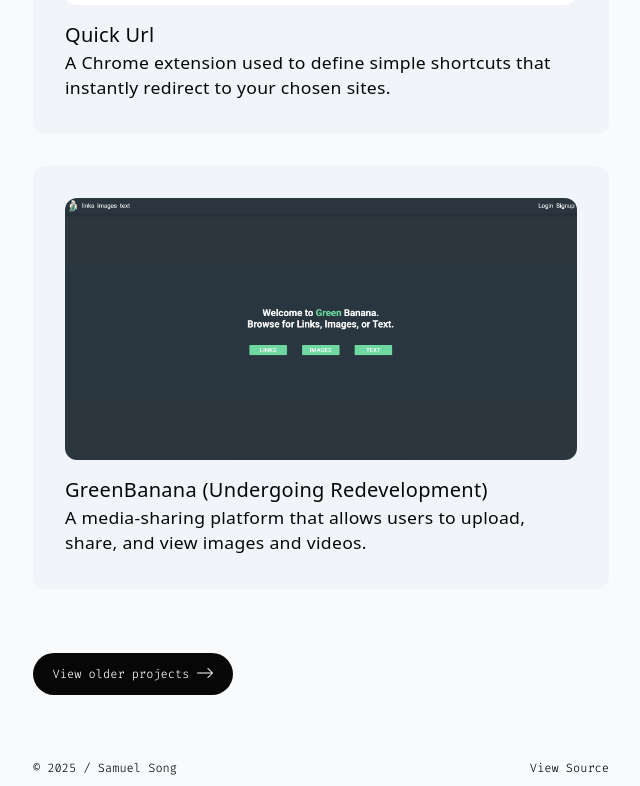
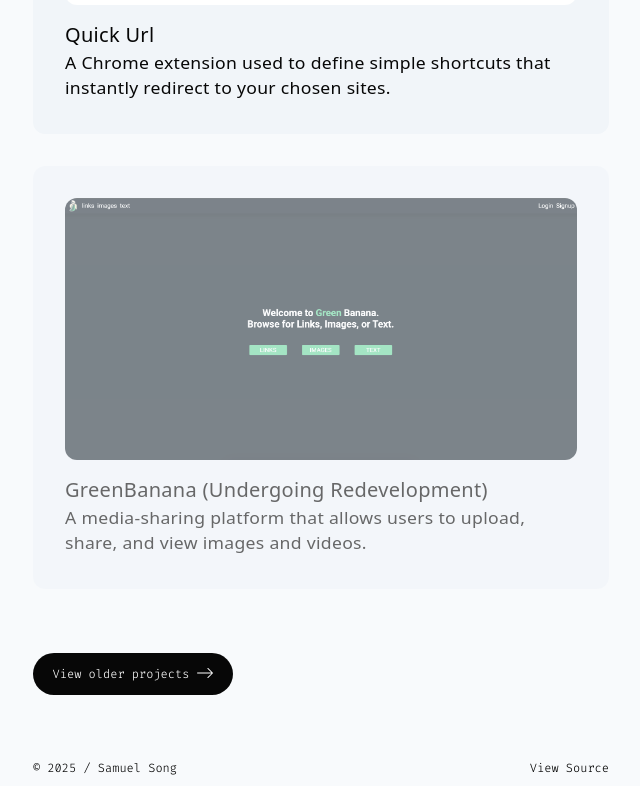
Before and after one commit to samueljsong/2025-portfolio, a React (Vite) app: page / in a window 1280 px wide. Shown: the part 1270-2056 px from the top of the page, without its empty margins (319-959 px from the left). Built offline with nearby package versions, Linux system fonts and the light colour scheme.

Commit message:
disabling green banana

```diff
--- a/src/components/ProjectCard.jsx
+++ b/src/components/ProjectCard.jsx
@@ -1,12 +1,20 @@
 
 export const ProjectCard = ({image, title, description, link}) => {
 
+    const isDisabled = title === "GreenBanana (Undergoing Redevelopment)";
+
     const onCardClickHandler = () => {
+        if(isDisabled) return;
         window.open(link, '_blank');
     }
 
     return(
-        <div onClick={onCardClickHandler} className=" flex flex-col cursor-pointer bg-[#f1f5f9] rounded-xl items-center justify-center hover:bg-accent transition-all duration-200">
+        <>
+            <div onClick={onCardClickHandler} className={`flex flex-col bg-[#f1f5f9] rounded-xl items-center justify-center transition-all duration-200
+                ${isDisabled
+                    ? "cursor-not-allowed opacity-60"
+                    : "cursor-pointer hover:bg-accent"
+                }`}>
                 <div className=" flex flex-col gap-4 m-8 ">
                     <img src={image} alt="" className=" rounded-xl"/>
                     <div>
@@ -15,5 +23,6 @@ export const ProjectCard = ({image, title, description, link}) => {
                     </div>
                 </div>
             </div>
+        </>
     )
 }
```
Lines whose indentation alone changed are shown as unchanged.
